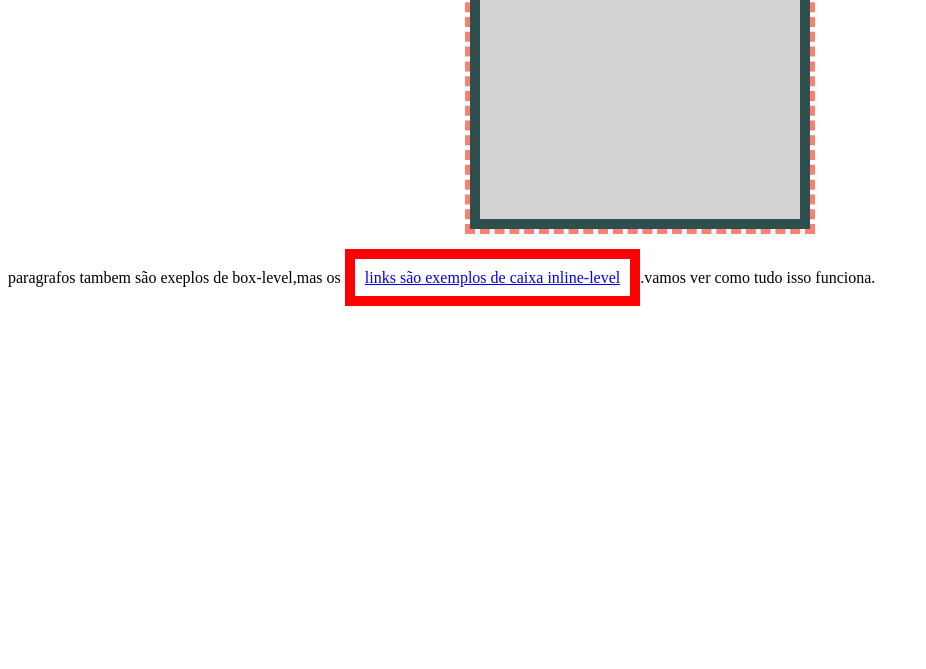
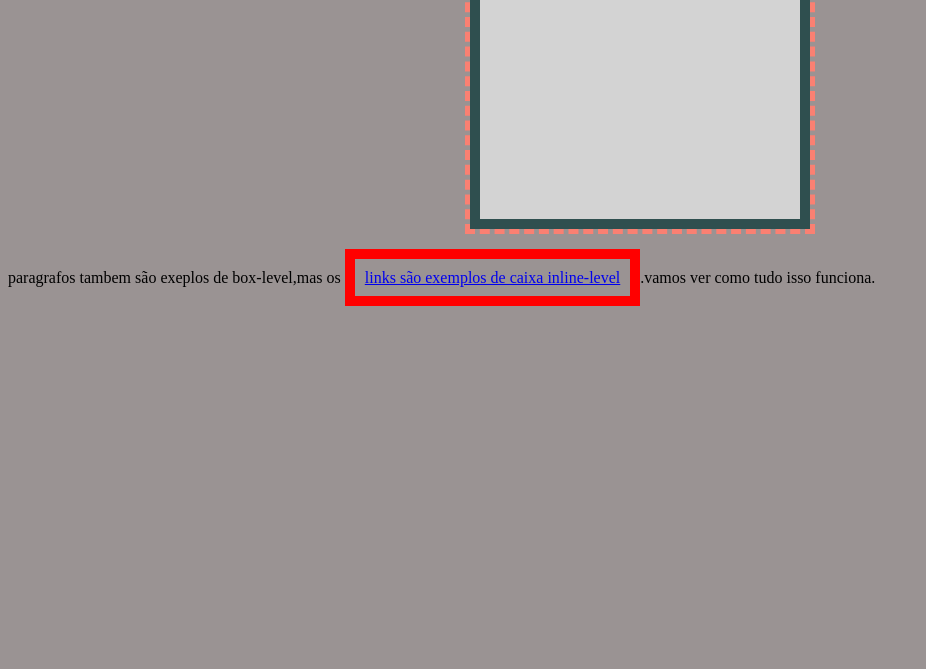
Before and after one commit to LeanderFreitas/html-css, a plain HTML site: page ex021/caixa01.html in a window 1280 px wide. Shown: the part 131-800 px from the top of the page, without its empty margins (0-926 px from the left). Drawn offline with Linux system fonts and the light colour scheme.

Commit message:
Update caixa01.html

```diff
--- a/ex021/caixa01.html
+++ b/ex021/caixa01.html
@@ -19,7 +19,9 @@
 
             outline: 5px dashed salmon;
         }
-
+        body{
+            background: rgba(32, 16, 16, 0.452);
+        }
         a{/* inline-level */
             border-width: 10px;
             border-style: solid;
```
